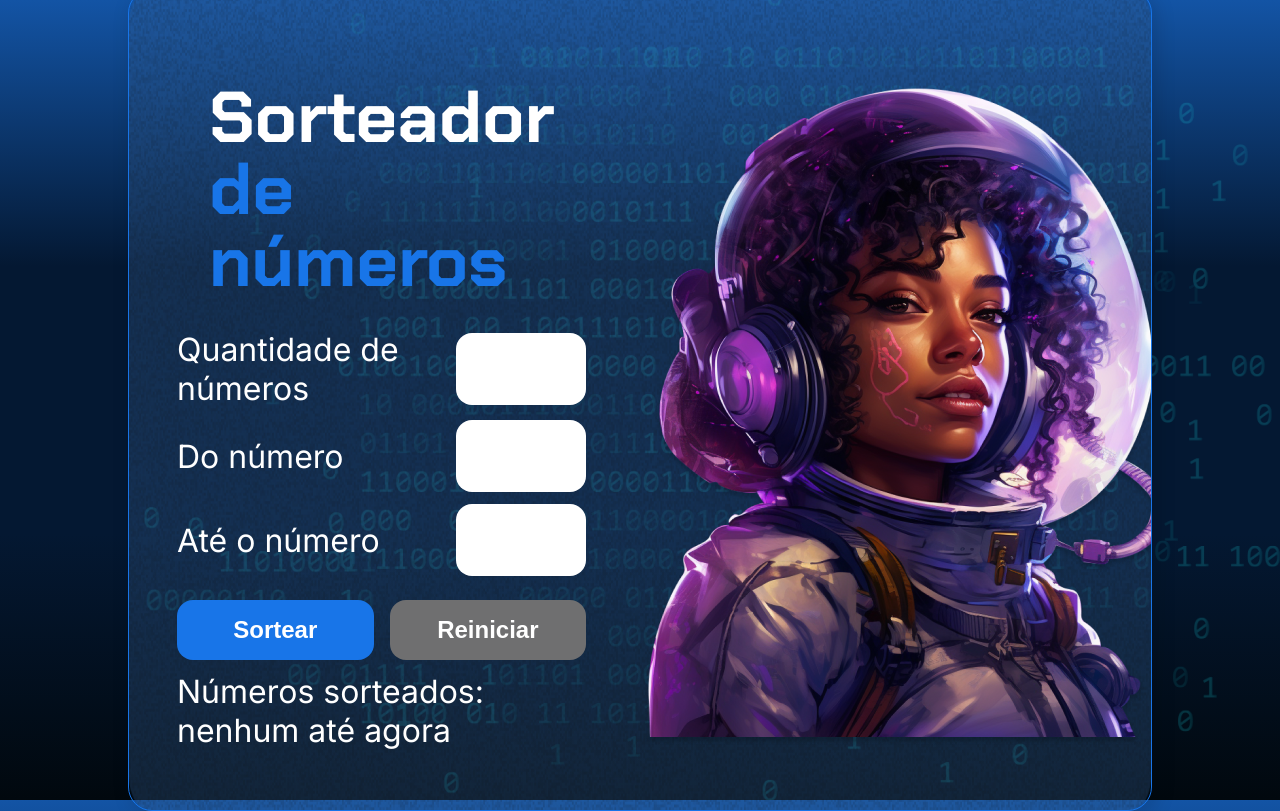
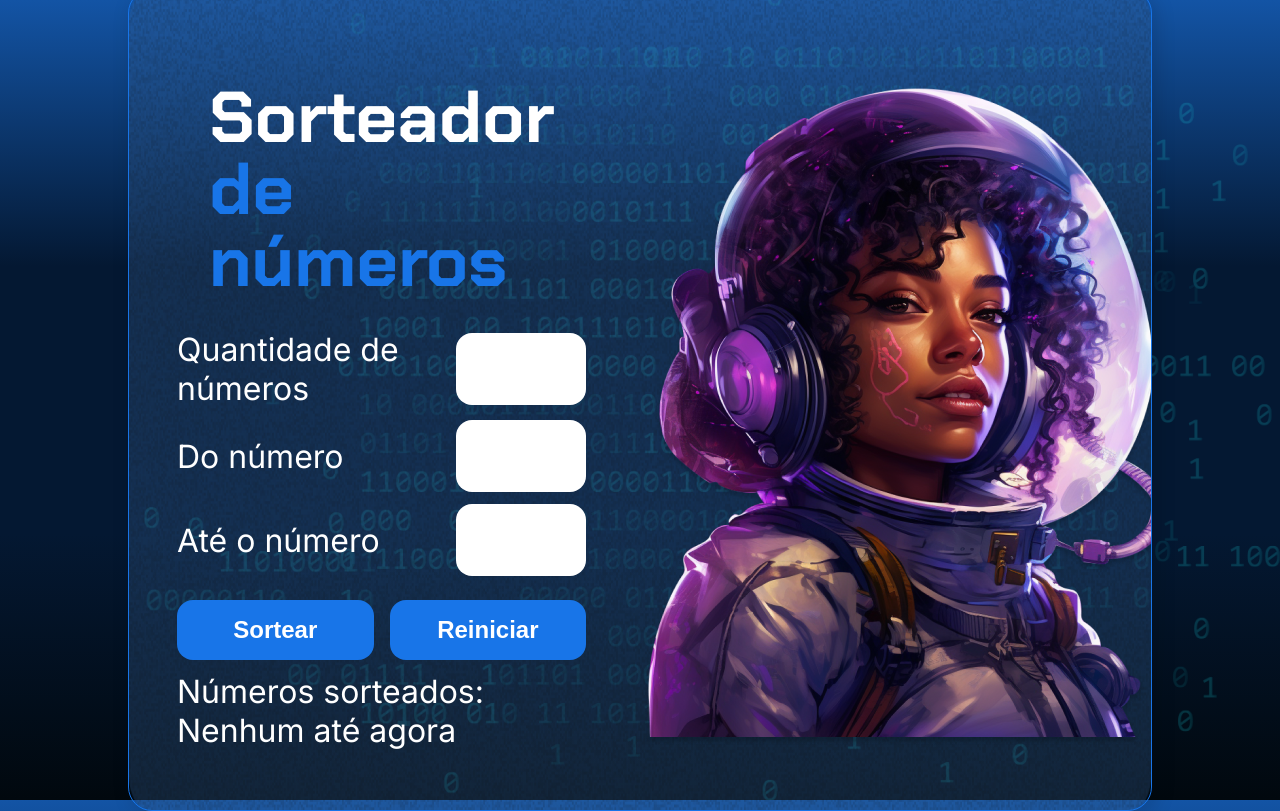
Before and after one commit to anajuliadev/Estudos_FLy, a plain HTML site: page Alura-fly/praticando com desafios/sorteador-numeros/index.html in a window 1280 px wide. Both pictures are taken after a click on the button "Reiniciar". Drawn offline with Linux system fonts and the light colour scheme.

Commit message:
botao reiniciar

```diff
--- a/Alura-fly/praticando com desafios/sorteador-numeros/app.js
+++ b/Alura-fly/praticando com desafios/sorteador-numeros/app.js
@@ -13,13 +13,14 @@ function sortear(){
 
         while (sorteados.includes(numero)) {
             numero = obterNumeroAleatorio(de, ate);
-        }
+        };
 
         sorteados.push(numero);
-
     };
 
+
     document.getElementById('exibirResultado').innerHTML = sorteados;
+    alterarStatusBotao();
   /*   let resultado = document.getElementById('resultado');
     resultado.innerHTML = `<label class="texto__paragrafo">Números sorteados:  ${sorteados}</label>`; */
 
@@ -36,3 +37,27 @@ function sortear(){
 function obterNumeroAleatorio(min, max){
     return Math.floor(Math.random() * (max - min + 1)) + min;
 };
+
+function alterarStatusBotao() {
+
+    let botao = document.getElementById('btn-reiniciar');
+
+    if (botao.classList.contains('container__botao-desabilitado')) {
+
+        botao.classList.remove('container__botao-desabilitado');
+        botao.classList.add('container__botao');
+
+    } else{
+        botao.classList.add('container__botao-desabilitado');
+        botao.classList.remove('container__botao');
+    };
+};
+
+function reiniciar () {
+    document.getElementById('quantidade').value = '';
+    document.getElementById('de').value = '';
+    document.getElementById('ate').value = '';
+
+    document.getElementById('exibirResultado').innerHTML = 'Nenhum até agora';
+    alterarStatusBotao();
+};
--- a/Alura-fly/praticando com desafios/sorteador-numeros/index.html
+++ b/Alura-fly/praticando com desafios/sorteador-numeros/index.html
@@ -39,11 +39,12 @@
                     <button onclick="reiniciar()" id="btn-reiniciar" class="container__botao-desabilitado" >Reiniciar</button>
                 </div>
 
-                <div class="container__texto" id="resultado">
-                    <p>
+                <div class="container__texto">
+                    <p id="resultado">
                         Números sorteados:
-                        <span id="exibirResultado">nenhum até agora</span>
                     </p>
+                    <span id="exibirResultado">nenhum até agora</span>
+
                 </div>
             </div>
 
--- a/Alura-fly/praticando com desafios/sorteador-numeros/style.css
+++ b/Alura-fly/praticando com desafios/sorteador-numeros/style.css
@@ -56,6 +56,9 @@ body::before {
     margin: 12px 0;
     display: flex;
     flex-direction: column;
+    font-family: 'Inter';
+    font-weight: 400;
+    font-size: 32px;
 }
 
 .container__texto-azul {
@@ -136,12 +139,6 @@ h1 {
     margin-top: 2rem;
 }
 
-p{
-    font-family: 'Inter';
-    font-weight: 400;
-    font-size: 32px;
-}
-
 
 button:disabled {
     background-color: gray;
```
